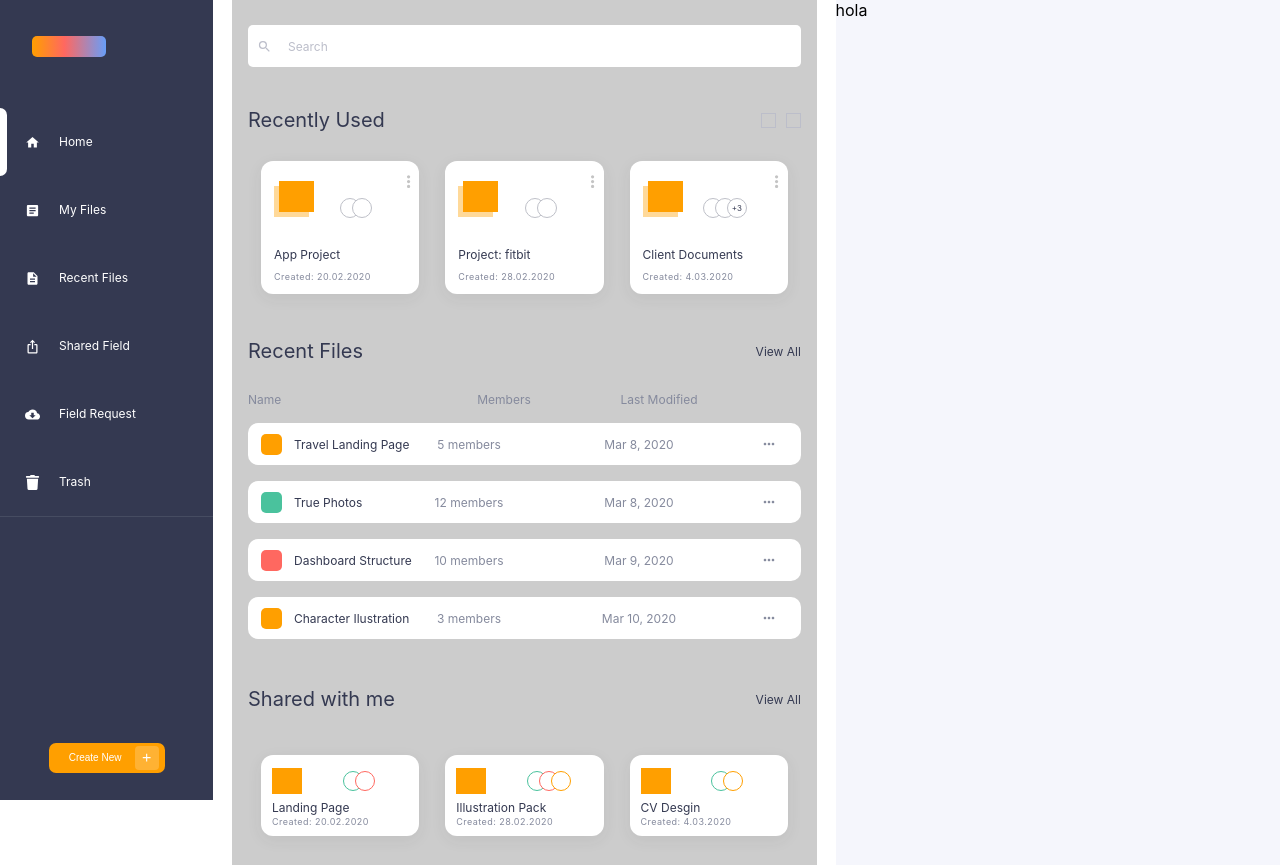
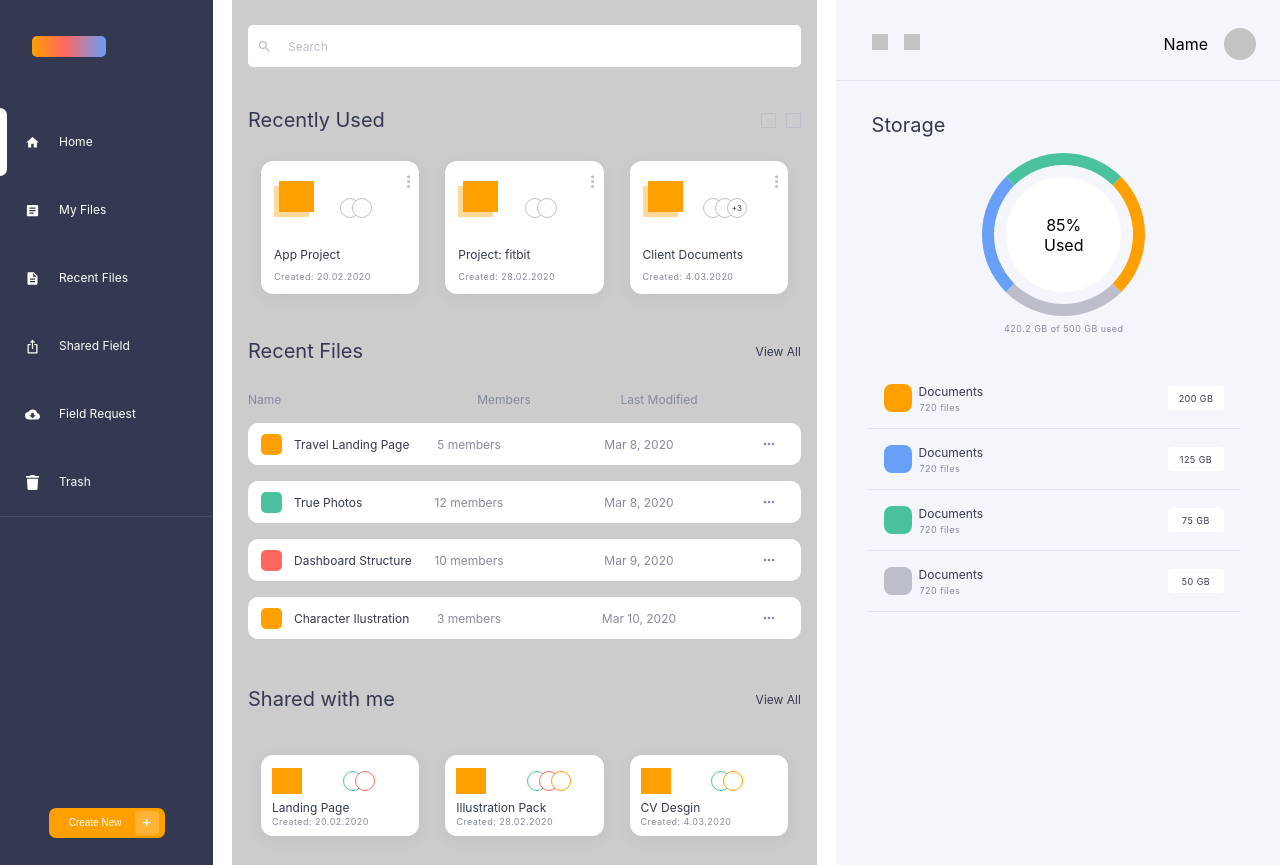
Before and after one commit to marceloev123/Css-Nerdery-Challenge-Layout, a React (Create React App) app: page / in a window 1280 px wide. Built offline with nearby package versions, Linux system fonts and the light colour scheme.

Commit message:
feat: dashboard

```diff
--- a/src/components/Dashboard/Dashboard.css
+++ b/src/components/Dashboard/Dashboard.css
@@ -1,5 +1,84 @@
 .wrapper-dashboard {
-  height: 100%;
   width: 100%;
   background-color: #f5f6fc;
 }
+
+.user-info {
+  display: flex;
+  justify-content: space-between;
+  height: 80px;
+  border-bottom: 1px solid #e0e7f1;
+  align-items: center;
+}
+
+.storage-section {
+  padding: 16px 24px 32px 36px;
+  display: flex;
+  flex-flow: column;
+}
+
+.circle {
+  height: 139px;
+  width: 139px;
+  position: relative;
+  display: flex;
+  padding: 12px;
+  justify-content: center;
+  align-items: center;
+  margin: auto;
+}
+
+.border {
+  position: absolute;
+  top: 0;
+  bottom: 0;
+  left: 0;
+  right: 0;
+  background: transparent;
+  border-radius: 50%;
+  border: 12px solid;
+  border-right-color: #ff9f00;
+  border-top-color: #4ac29d;
+  border-bottom-color: #bcbeca;
+  border-left-color: #689ff8;
+}
+
+.border-right-top {
+  height: 100px;
+  width: 100px;
+  fill: none;
+  stroke: #4ac29d;
+  stroke-width: 12;
+  stroke-linecap: round;
+}
+
+.internal-circle {
+  height: 115px;
+  width: 115px;
+  background-color: white;
+  border-radius: 50%;
+  display: flex;
+  flex-direction: column;
+  align-items: center;
+  justify-content: center;
+}
+
+.caption {
+  text-align: center;
+}
+
+.documents-section {
+  margin-top: 16p;
+  margin-left: 32px;
+  margin-right: 40px;
+}
+
+.space-wrapper {
+  width: 56px;
+  height: 24px;
+  background-color: white;
+  border-radius: 4px;
+  display: flex;
+  justify-content: center;
+  align-items: center;
+}
--- a/src/components/Dashboard/Dashboard.tsx
+++ b/src/components/Dashboard/Dashboard.tsx
@@ -1,10 +1,202 @@
 import React from "react";
 import "./Dashboard.css";
 
-type Dashboard = {
+interface DashboardProps {
   className: string;
+}
+
+interface DocumentComponentProps {
+  id: number;
+  color: string;
+  name: string;
+  filesAmount: number;
+  space: number;
+}
+
+const DocumentComponent = ({
+  id,
+  color,
+  name,
+  filesAmount,
+  space,
+}: DocumentComponentProps) => (
+  <div
+    style={{
+      display: "flex",
+      justifyContent: "space-between",
+      alignItems: "center",
+      padding: "16px",
+      borderBottom: "1px solid #E0E7F1",
+    }}
+  >
+    <div style={{ display: "flex", gap: "7px" }}>
+      <div
+        style={{
+          height: "28px",
+          width: "28px",
+          borderRadius: "8px",
+          background: color,
+        }}
+      ></div>
+      <div
+        style={{
+          alignItems: "center",
+          display: "flex",
+          justifyContent: "left",
+          flexDirection: "column",
+        }}
+      >
+        <h3>{name}</h3>
+        <span
+          style={{
+            fontSize: "9px",
+            lineHeight: "9px",
+            letterSpacing: "0.05em",
+            fontStyle: "normal",
+            fontWeight: "normal",
+            color: "#858A9D",
+            marginTop: "4px",
+            marginLeft: "-22px",
+            height: "100%",
+            alignContent: "center",
+          }}
+        >
+          {filesAmount} files
+        </span>
+      </div>
+    </div>
+    <div className="space-wrapper">
+      {" "}
+      <span
+        style={{
+          fontSize: "9px",
+          lineHeight: "9px",
+          letterSpacing: "0.05em",
+          fontStyle: "normal",
+          fontWeight: "normal",
+          color: "#343951",
+        }}
+      >
+        {space} GB
+      </span>
+    </div>
+  </div>
+);
+
+export const Dashboard = ({ className }: DashboardProps) => {
+  const documents = [
+    {
+      id: 1,
+      color: "#FF9F00",
+      name: "Documents",
+      filesAmount: 720,
+      space: 200,
+    },
+    {
+      id: 2,
+      color: "#689FF8",
+      name: "Documents",
+      filesAmount: 720,
+      space: 125,
+    },
+    {
+      id: 3,
+      color: "#4AC29D",
+      name: "Documents",
+      filesAmount: 720,
+      space: 75,
+    },
+    {
+      id: 4,
+      color: "#BCBECA",
+      name: "Documents",
+      filesAmount: 720,
+      space: 50,
+    },
+  ];
+
+  return (
+    <div className={`wrapper-dashboard ${className}`}>
+      <section className="user-info">
+        <div
+          style={{
+            display: "flex",
+            gap: "16px",
+            padding: "36px 0px 32px 36px",
+          }}
+        >
+          <div
+            style={{
+              width: "16px",
+              height: "16px",
+              backgroundColor: "#C4C4C4",
+            }}
+          ></div>
+          <div
+            style={{
+              width: " 16px",
+              height: "16px",
+              backgroundColor: "#C4C4C4",
+            }}
+          ></div>
+        </div>
+        <div
+          style={{
+            display: "flex",
+            alignItems: "center",
+            gap: "16px",
+            padding: "32px 24px 24px 0px",
+          }}
+        >
+          <div>Name</div>
+          <div
+            style={{
+              width: "32px",
+              height: "32px",
+              backgroundColor: "#C4C4C4",
+              borderRadius: "50%",
+            }}
+          ></div>
+        </div>
+      </section>
+      <section className="storage-section">
+        <div>
+          <h2>Storage</h2>
+          <div className="circle">
+            <div className="border"></div>
+
+            <div className="internal-circle">
+              <div>85%</div>
+              <span>Used</span>
+            </div>
+          </div>
+          <div className="caption">
+            <span
+              style={{
+                fontSize: "9px",
+                lineHeight: "9px",
+                letterSpacing: "0.05em",
+                fontStyle: "normal",
+                fontWeight: "normal",
+                color: "#858A9D",
+              }}
+            >
+              420.2 GB of 500 GB used
+            </span>
+          </div>
+        </div>
+      </section>
+      <section className="documents-section">
+        {documents.map((document) => (
+          <DocumentComponent
+            id={document.id}
+            color={document.color}
+            filesAmount={document.filesAmount}
+            space={document.space}
+            name={document.name}
+          />
+        ))}
+      </section>
+    </div>
+  );
 };
-
-export const Dashboard = ({ className }: Dashboard) => {
-  return <div className={`wrapper-dashboard ${className}`}>hola</div>;
-};
--- a/src/components/Info/RecentFiles/RecentFiles.css
+++ b/src/components/Info/RecentFiles/RecentFiles.css
@@ -66,7 +66,7 @@
   display: none;
 }
 
-@media only screen and (min-width: 768px) {
+@media only screen and (min-width: 1000px) {
   .grid-header {
     width: 100%;
     display: grid;
--- a/src/components/Sidebar/Sidebar.css
+++ b/src/components/Sidebar/Sidebar.css
@@ -1,6 +1,7 @@
 .sidebar-wrapper {
-  height: 100vh;
+  min-height: 100vh;
   width: 20%;
+
   max-width: 250px;
   background-color: #343951;
   display: flex;
```
